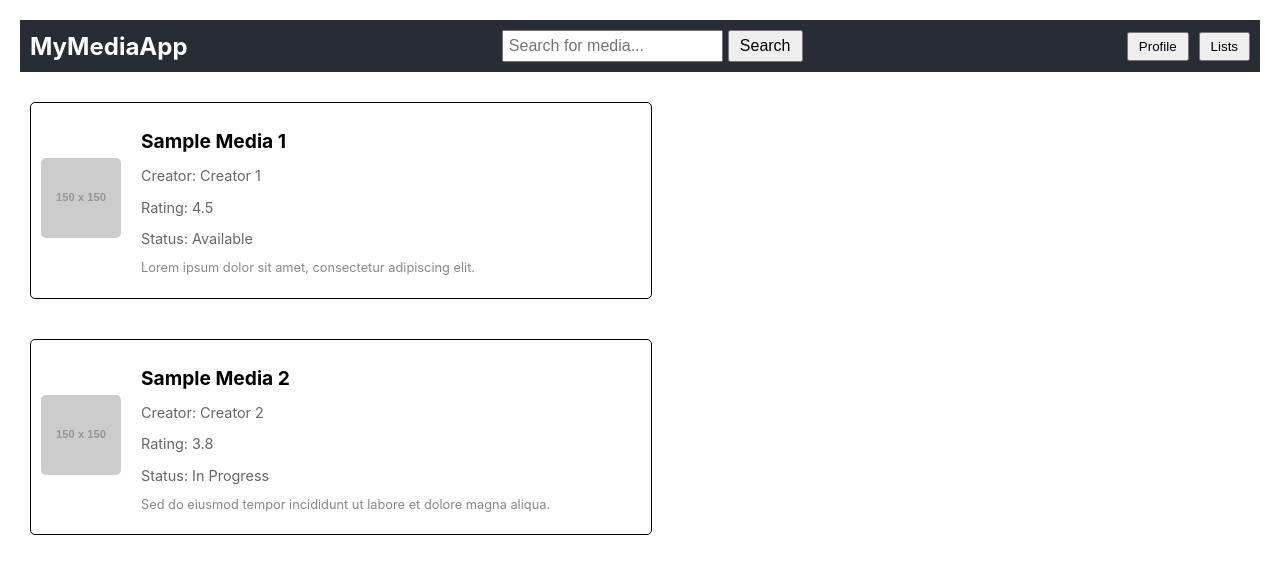
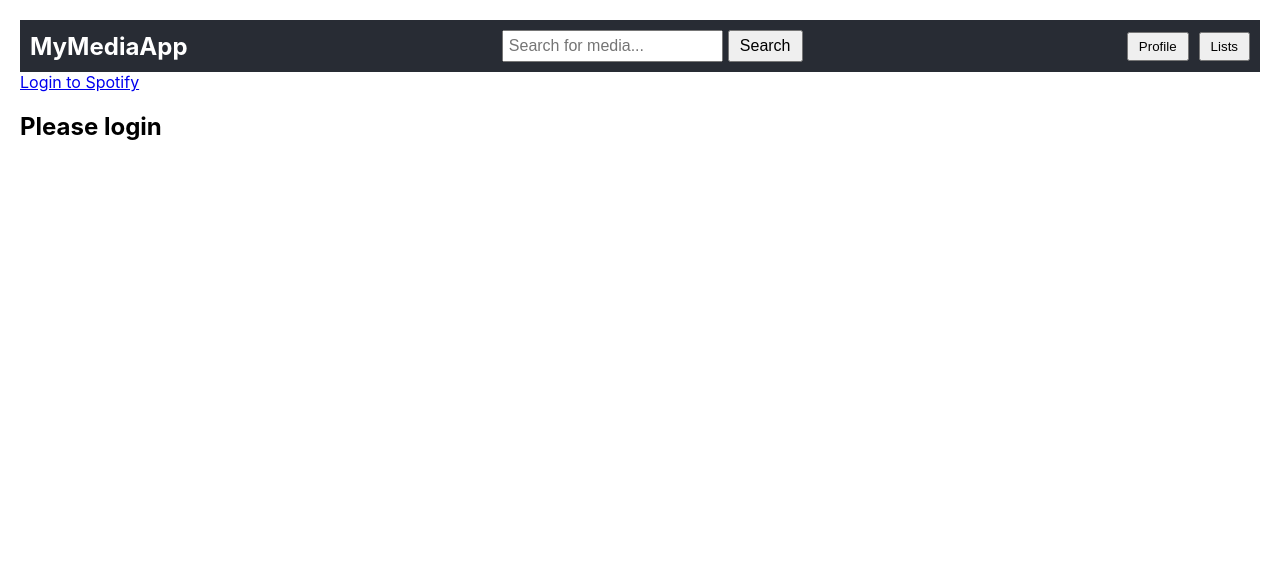
Before and after one commit to Kee-nan/Whimsy, a React (Create React App) app in the folder frontend/: page / in a window 1280 px wide. Shown: the top 574 px of the page. Built offline with nearby package versions, Linux system fonts and the light colour scheme.

Commit message:
init spotify api

```diff
--- a/frontend/package.json
+++ b/frontend/package.json
@@ -7,6 +7,7 @@
     "@testing-library/jest-dom": "^5.17.0",
     "@testing-library/react": "^13.4.0",
     "@testing-library/user-event": "^13.5.0",
+    "axios": "^1.7.2",
     "react": "^18.3.1",
     "react-dom": "^18.3.1",
     "react-router-dom": "^6.24.0",
--- a/frontend/src/pages/main.js
+++ b/frontend/src/pages/main.js
@@ -3,83 +3,135 @@ import React, { useState, useEffect } from 'react';
 import styles from './main.module.css';
 import MediaComponent from '../components/mediaobject';
 import '../components/mediaobject.module.css'
+import axios from 'axios'
 
 //Dummy data
-const dummyMediaData = [
-  {
-    id: 1,
-    image: 'https://via.placeholder.com/150',
-    title: 'Sample Media 1',
-    creator: 'Creator 1',
-    rating: 4.5,
-    status: 'Available',
-    description: 'Lorem ipsum dolor sit amet, consectetur adipiscing elit.',
-  },
-  {
-    id: 2,
-    image: 'https://via.placeholder.com/150',
-    title: 'Sample Media 2',
-    creator: 'Creator 2',
-    rating: 3.8,
-    status: 'In Progress',
-    description: 'Sed do eiusmod tempor incididunt ut labore et dolore magna aliqua.',
-  },
-  // Add more dummy data as needed
-];
+// const dummyMediaData = [
+//   {
+//     id: 1,
+//     image: 'https://via.placeholder.com/150',
+//     title: 'Sample Media 1',
+//     creator: 'Creator 1',
+//     rating: 4.5,
+//     status: 'Available',
+//     description: 'Lorem ipsum dolor sit amet, consectetur adipiscing elit.',
+//   },
+//   {
+//     id: 2,
+//     image: 'https://via.placeholder.com/150',
+//     title: 'Sample Media 2',
+//     creator: 'Creator 2',
+//     rating: 3.8,
+//     status: 'In Progress',
+//     description: 'Sed do eiusmod tempor incididunt ut labore et dolore magna aliqua.',
+//   },
+//   // Add more dummy data as needed
+// ];
 
 
 const MainPage = () => {
-  const [searchQuery, setSearchQuery] = useState(''); // State variable for the search query
-  const [searchResults, setSearchResults] = useState([]); // State variable for the search results
+
+  // Spotify connection info
+  const CLIENT_ID = "9c9e11af68d84276b6cabc7148ffc82c"
+  const REDIRECT_URI = "http://localhost:3000"
+  const AUTH_ENDPOINT = "https://accounts.spotify.com/authorize"
+  const RESPONSE_TYPE = "token"
+
+  const [token, setToken] = useState("")
+  const [searchKey, setSearchKey] = useState("")
+  const [artists, setArtists] = useState([])
+
+  // const getToken = () => {
+  //     let urlParams = new URLSearchParams(window.location.hash.replace("#","?"));
+  //     let token = urlParams.get('access_token');
+  // }
 
   useEffect(() => {
-    // Optional: Fetch initial data or perform other side effects here
-  }, []); // Empty dependency array means this runs only once after the initial render
+      const hash = window.location.hash
+      let token = window.localStorage.getItem("token")
 
-  const handleInputChange = (e) => {
-    setSearchQuery(e.target.value); // Update the search query state with the input value
-  };
+      // getToken()
 
-  const handleSearch = async () => {
-    const response = await fetch(`https://api.example.com/search?query=${searchQuery}`);
-    const data = await response.json();
-    setSearchResults(data.results); // Update the search results state with the API response
-  };
+
+      if (!token && hash) {
+          token = hash.substring(1).split("&").find(elem => elem.startsWith("access_token")).split("=")[1]
+
+          window.location.hash = ""
+          window.localStorage.setItem("token", token)
+      }
+
+      setToken(token)
+
+  }, [])
+
+  const logout = () => {
+      setToken("")
+      window.localStorage.removeItem("token")
+  }
+
+  const searchArtists = async (e) => {
+      e.preventDefault()
+      const {data} = await axios.get("https://api.spotify.com/v1/search", {
+          headers: {
+              Authorization: `Bearer ${token}`
+          },
+          params: {
+              q: searchKey,
+              type: "artist"
+          }
+      })
+
+      setArtists(data.artists.items)
+  }
+
+  const renderArtists = () => {
+      return artists.map(artist => (
+          <div key={artist.id}>
+              {artist.images.length ? <img width={"25%"} src={artist.images[0].url} alt=""/> : <div>No Image</div>}
+              {artist.name}
+          </div>
+      ))
+  }
 
   return (
     <div className={styles.mainPage}>
+
+      {/* Toolbar */}
       <header className={styles.toolbar}>
         <div className={styles.logo}>MyMediaApp</div>
         <div className={styles.searchBar}>
           <input
             type="text"
-            value={searchQuery}
-            onChange={handleInputChange}
             placeholder="Search for media..."
             className={styles.searchInput}
           />
-          <button onClick={handleSearch} className={styles.searchButton}>Search</button>
+          <button className={styles.searchButton}>Search</button>
         </div>
         <nav className={styles.navButtons}>
           <button className={styles.navButton}>Profile</button>
           <button className={styles.navButton}>Lists</button>
+
         </nav>
       </header>
-      <div className={styles.mediaList}>
-        {dummyMediaData.map((media) => (
-          <MediaComponent
-            key={media.id}
-            image={media.image}
-            title={media.title}
-            creator={media.creator}
-            rating={media.rating}
-            status={media.status}
-            description={media.description}
-          />
-        ))}
+      <div>
+        {!token ?
+            <a href={`${AUTH_ENDPOINT}?client_id=${CLIENT_ID}&redirect_uri=${REDIRECT_URI}&response_type=${RESPONSE_TYPE}`}>Login
+                to Spotify</a>
+            : <button onClick={logout}>Logout</button>}
+
+        {token ?
+            <form onSubmit={searchArtists}>
+                <input type="text" onChange={e => setSearchKey(e.target.value)}/>
+                <button type={"submit"}>Search</button>
+            </form>
+
+            : <h2>Please login</h2>
+        }
+
+        {renderArtists()}
       </div>
     </div>
   );
-};
+}
 
 export default MainPage;
```
Also changed, not shown: 1 other file (tests, documents, lock files or other folders).
